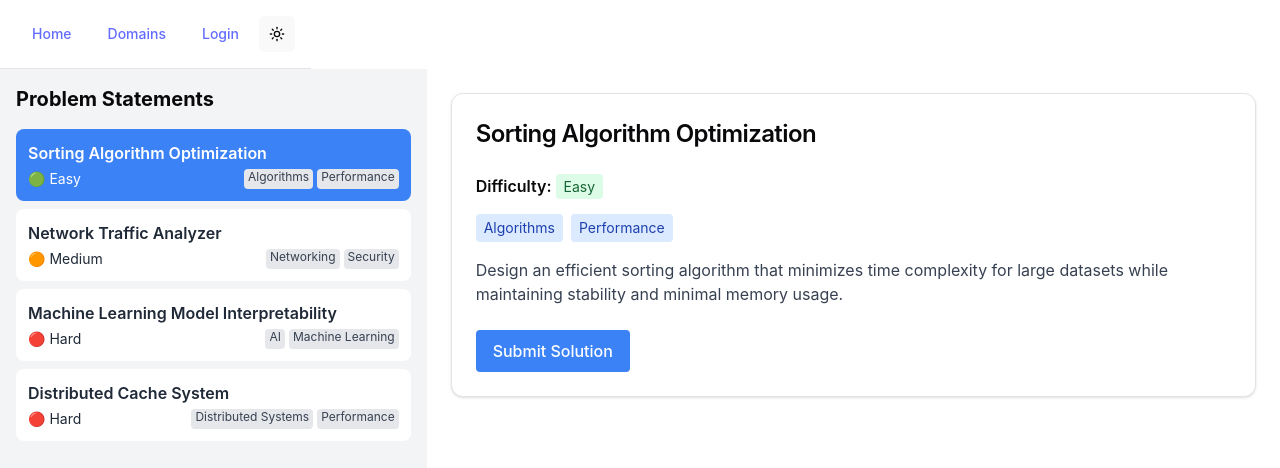
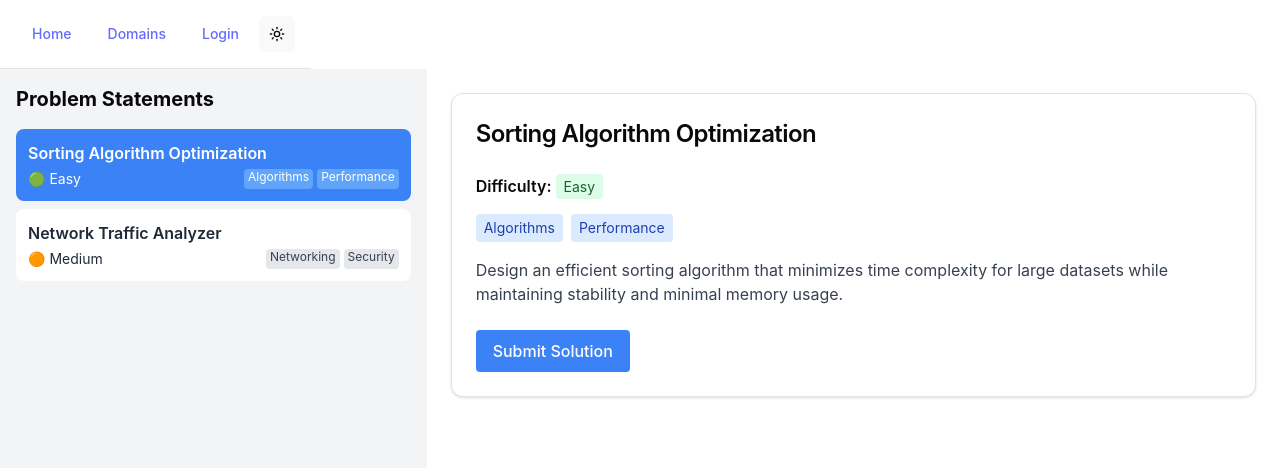
Before and after one commit to omkargwagholikar/PKC_DC, a React (Vite) app: page /problem-page in a window 1280 px wide. Shown: the top 468 px of the page. Built offline with nearby package versions, Linux system fonts and the light colour scheme.

Commit message:
Fixed domain question view

```diff
--- a/package.json
+++ b/package.json
@@ -29,7 +29,7 @@
     "react": "^18.3.1",
     "react-dom": "^18.3.1",
     "react-hook-form": "^7.54.2",
-    "react-router-dom": "^7.0.1",
+    "react-router-dom": "^7.1.5",
     "tailwind-merge": "^2.5.5",
     "tailwindcss-animate": "^1.0.7",
     "web-vitals": "^4.2.4",
@@ -38,8 +38,8 @@
   "devDependencies": {
     "@eslint/js": "^9.15.0",
     "@types/node": "^22.10.1",
-    "@types/react": "^18.3.12",
-    "@types/react-dom": "^18.3.1",
+    "@types/react": "^18.3.18",
+    "@types/react-dom": "^18.3.5",
     "@vitejs/plugin-react": "^4.3.4",
     "eslint": "^9.15.0",
     "eslint-plugin-react-hooks": "^5.0.0",
--- a/src/Pages/Domains/domain-list.tsx
+++ b/src/Pages/Domains/domain-list.tsx
@@ -13,16 +13,19 @@ import "./domain-list.css";
 const DomainsList = () => {
   const items = [
     {
+      question_id: 1,
       name: "Data Science",
       description: "A fantastic first item with amazing properties",
       icon: "🚀",
     },
     {
+      question_id: 2,
       name: "Health Sciences",
       description: "Second item that brings innovation to the table",
       icon: "🌟",
     },
     {
+      question_id: 3,
       name: "Policy",
       description: "Third item that stands out from the crowd",
       icon: "🔬",
@@ -34,7 +37,12 @@ const DomainsList = () => {
       <h2 className="items-header">Explore Our Collection</h2>
       <div className="items-grid">
         {items.map((item, index) => (
-          <Link to={`/problem-page`} key={index} className="item-card">
+          <Link
+            to="/problem-page"
+            state={{ question_id: item.question_id }}
+            key={index}
+            className="item-card"
+          >
             <Card className="hover:shadow-lg transition-all duration-300">
               <CardHeader>
                 <div className="flex items-center justify-between">
--- a/src/Pages/ProblemStatementViewer/ProblemStatementViewer.tsx
+++ b/src/Pages/ProblemStatementViewer/ProblemStatementViewer.tsx
@@ -1,15 +1,16 @@
-import { useState } from "react";
-// import React, { useState } from "react";
-import { useNavigate } from "react-router-dom";
+import { useState, useEffect } from "react";
+import { useNavigate, useLocation } from "react-router-dom";
 import { Card, CardHeader, CardTitle, CardContent } from "@/components/ui/card";
 
 const ProblemStatementViewer = () => {
-
   const navigate = useNavigate();
+  const location = useLocation();
+  const selectedQuestionId = location.state?.question_id || 1;
 
   // Sample problem statements with their definitions
-  const problemStatements = [
+  const allProblemStatements = [
     {
+      question_id: 1,
       id: 1,
       title: "Sorting Algorithm Optimization",
       definition:
@@ -18,6 +19,7 @@ const ProblemStatementViewer = () => {
       tags: ["Algorithms", "Performance"],
     },
     {
+      question_id: 1,
       id: 2,
       title: "Network Traffic Analyzer",
       definition:
@@ -26,6 +28,7 @@ const ProblemStatementViewer = () => {
       tags: ["Networking", "Security"],
     },
     {
+      question_id: 2,
       id: 3,
       title: "Machine Learning Model Interpretability",
       definition:
@@ -34,6 +37,7 @@ const ProblemStatementViewer = () => {
       tags: ["AI", "Machine Learning"],
     },
     {
+      question_id: 3,
       id: 4,
       title: "Distributed Cache System",
       definition:
@@ -43,22 +47,59 @@ const ProblemStatementViewer = () => {
     },
   ];
 
+  // Filter problem statements based on the selected question_id
+  const filteredProblems = allProblemStatements.filter(
+    problem => problem.question_id === selectedQuestionId
+  );
+
   // State to track the selected problem
-  const [selectedProblem, setSelectedProblem] = useState(problemStatements[0]);
+  const [selectedProblem, setSelectedProblem] = useState(
+    filteredProblems.length > 0 ? filteredProblems[0] : null
+  );
+
+  // Update selected problem when filtered problems change
+  useEffect(() => {
+    if (filteredProblems.length > 0 && !selectedProblem) {
+      setSelectedProblem(filteredProblems[0]);
+    }
+  }, [filteredProblems, selectedProblem]);
+
+  if (filteredProblems.length === 0) {
+    return (
+      <div className="flex h-screen items-center justify-center">
+        <Card className="w-96">
+          <CardHeader>
+            <CardTitle className="text-xl">No Problems Found</CardTitle>
+          </CardHeader>
+          <CardContent>
+            <p className="text-gray-700">
+              No problems found for the selected domain. Please go back and select a different domain.
+            </p>
+            <button
+              className="mt-4 bg-blue-500 text-white px-4 py-2 rounded hover:bg-blue-600 transition"
+              onClick={() => navigate('/')}
+            >
+              Back to Domains
+            </button>
+          </CardContent>
+        </Card>
+      </div>
+    );
+  }
 
   return (
     <div className="flex h-screen">
       {/* Left Panel - Problem List */}
       <div className="w-1/3 bg-gray-100 p-4 overflow-y-auto">
         <h2 className="text-xl font-bold mb-4">Problem Statements</h2>
-        {problemStatements.map((problem) => (
+        {filteredProblems.map((problem) => (
           <div
             key={problem.id}
             onClick={() => setSelectedProblem(problem)}
             className={`
               p-3 mb-2 cursor-pointer rounded-lg transition-colors duration-200
               ${
-                selectedProblem.id === problem.id
+                selectedProblem?.id === problem.id
                   ? "bg-blue-500 text-white"
                   : "bg-white hover:bg-blue-100 text-gray-800"
               }
@@ -77,7 +118,11 @@ const ProblemStatementViewer = () => {
                 {problem.tags.map((tag) => (
                   <span
                     key={tag}
-                    className="text-xs bg-gray-200 text-gray-700 px-1 rounded"
+                    className={`text-xs ${
+                      selectedProblem?.id === problem.id
+                        ? "bg-blue-400 text-white"
+                        : "bg-gray-200 text-gray-700"
+                    } px-1 rounded`}
                   >
                     {tag}
                   </span>
@@ -89,6 +134,7 @@ const ProblemStatementViewer = () => {
       </div>
 
       {/* Right Panel - Problem Definition */}
+      {selectedProblem && (
         <div className="w-2/3 p-6 bg-white overflow-y-auto">
           <Card className="w-full">
             <CardHeader>
@@ -123,12 +169,6 @@ const ProblemStatementViewer = () => {
                 ))}
               </div>
               <p className="text-gray-700 mb-6">{selectedProblem.definition}</p>
-            {/* <button
-              className="bg-blue-500 text-white px-4 py-2 rounded hover:bg-blue-600 transition"
-              onClick={() => navigate(`/submission`)}
-            >
-              Submit Solution
-            </button> */}
               <button
                 className="bg-blue-500 text-white px-4 py-2 rounded hover:bg-blue-600 transition"
                 onClick={() =>
@@ -142,6 +182,7 @@ const ProblemStatementViewer = () => {
             </CardContent>
           </Card>
         </div>
+      )}
     </div>
   );
 };
--- a/tsconfig.json
+++ b/tsconfig.json
@@ -5,6 +5,10 @@
     { "path": "./tsconfig.node.json" }
   ],
   "compilerOptions": {
+    "jsx": "react-jsx",
+    "lib": ["dom", "esnext"],
+    "types": ["react", "react-dom"],
+
     "baseUrl": ".",
     "paths": {
       "@/*": ["./src/*"]
```
Also changed, not shown: 1 other file (tests, documents, lock files or other folders). Lines whose indentation alone changed are shown as unchanged.
